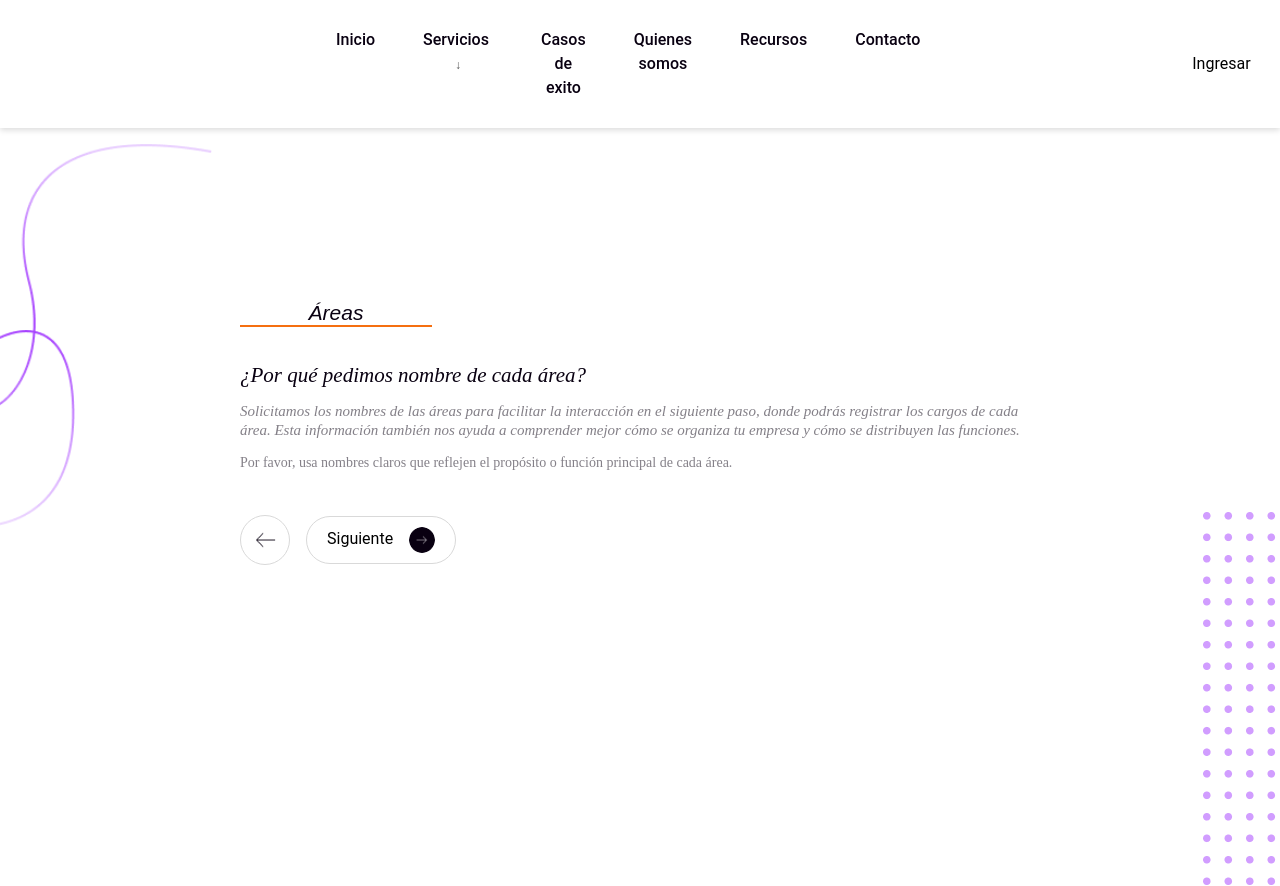
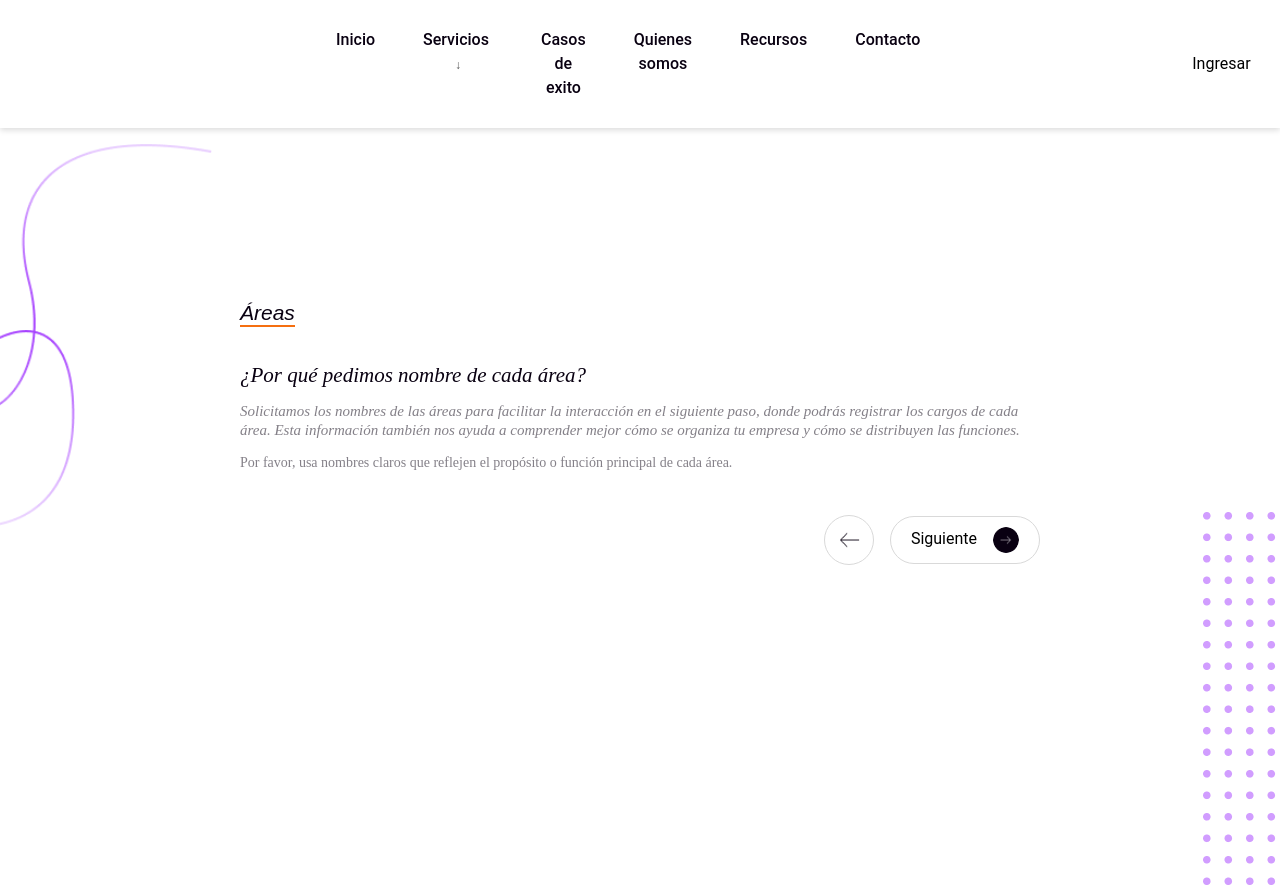
Before and after one commit to juanmartinlopeze/Growinn-index-test, a React (Vite) app in the folder Frontend/: page /areas_form in a window 1280 px wide. Shown: the top 886 px of the page. Built offline with nearby package versions, Linux system fonts and the light colour scheme; a web font is replaced by a local one.

Commit message:
style: modificar estilos CSS
- Se modifico los estilos CSS de los arhivos de areas-form e innlab-form
  para que coincida con el estilo base

See #48

```diff
--- a/Frontend/src/screen/AreasForm/areas_form.css
+++ b/Frontend/src/screen/AreasForm/areas_form.css
@@ -0,0 +1,11 @@
+.jerarquia-header {
+    width: max-content;
+    text-align: start;
+    margin-bottom: 20px;
+}
+
+.forms-container .form-areas {
+    display: flex;
+    flex-direction: column;
+    gap: 28px;
+}
--- a/Frontend/src/screen/InnlabForm/innlab-form.css
+++ b/Frontend/src/screen/InnlabForm/innlab-form.css
@@ -23,7 +23,7 @@
 
 .buttons-container {
   display: flex;
-  justify-content: flex-start;
+  justify-content: flex-end;
   align-items: center;
   width: 100%;
   gap: 16px;
```
